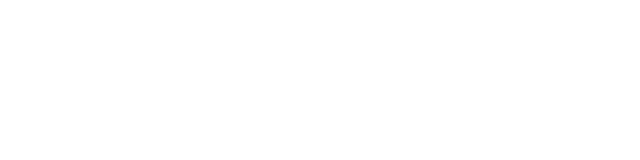
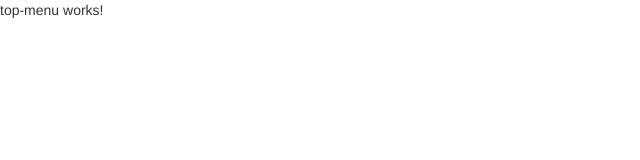
Before and after one commit to blr-Oliver/t-helper, an Angular app: page / in a window 1280 px wide. Shown: the top 160 px of the page, without its empty margins (0-640 px from the left). Built offline with nearby package versions, Linux system fonts and the light colour scheme.

Commit message:
added top menu stub

```diff
--- a/src/app/app.component.html
+++ b/src/app/app.component.html
@@ -1,2 +1,3 @@
 <div>
+  <top-menu></top-menu>
 </div>
--- a/src/app/app.module.ts
+++ b/src/app/app.module.ts
@@ -2,10 +2,12 @@
 import { NgModule } from '@angular/core';
 
 import { AppComponent } from './app.component';
+import { TopMenuComponent } from './top-menu/top-menu.component';
 
 @NgModule({
   declarations: [
-    AppComponent
+    AppComponent,
+    TopMenuComponent
   ],
   imports: [
     BrowserModule
--- /dev/null
+++ b/src/app/top-menu/top-menu.component.html
@@ -0,0 +1,3 @@
+<p>
+  top-menu works!
+</p>
--- /dev/null
+++ b/src/app/top-menu/top-menu.component.ts
@@ -0,0 +1,15 @@
+import { Component, OnInit } from '@angular/core';
+
+@Component({
+  selector: 'top-menu',
+  templateUrl: './top-menu.component.html',
+  styleUrls: ['./top-menu.component.scss']
+})
+export class TopMenuComponent implements OnInit {
+
+  constructor() { }
+
+  ngOnInit() {
+  }
+
+}
--- a/src/index.html
+++ b/src/index.html
@@ -2,7 +2,7 @@
 <html lang="en">
 <head>
   <meta charset="utf-8">
-  <title>Tournament Helper</title>
+  <title>Парный турнир в винт</title>
   <base href="/">
 
   <meta name="viewport" content="width=device-width, initial-scale=1">
```
Also changed, not shown: src/app/top-menu/top-menu.component.scss (added), 1 other file (tests, documents, lock files or other folders).
